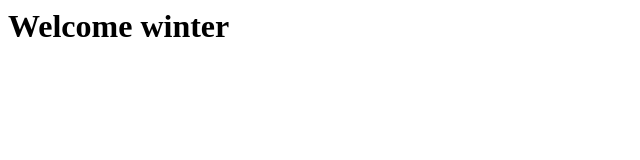
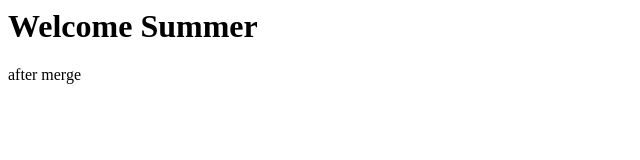
Before and after one commit to esraa13makkey/vsc_task2, a plain HTML site: page winter.html in a window 1280 px wide. Shown: the whole page, without its empty margins (0-640 px from the left). Drawn offline with Linux system fonts and the light colour scheme.

Commit message:
Revert "edit winter"
This reverts commit 182a55ac09d21c4959ec166d867a842996c1fe4d.

```diff
--- a/winter.html
+++ b/winter.html
@@ -1,7 +1,7 @@
 <html>
-    <head><title>winter</title></head>
+    <head><title>Summer</title></head>
     <body>
-        <h1 coler =blue>Welcome winter</h1>
-
+        <h1 coler =blue>Welcome Summer</h1>
+          after merge
     </body>
 </html>
```
